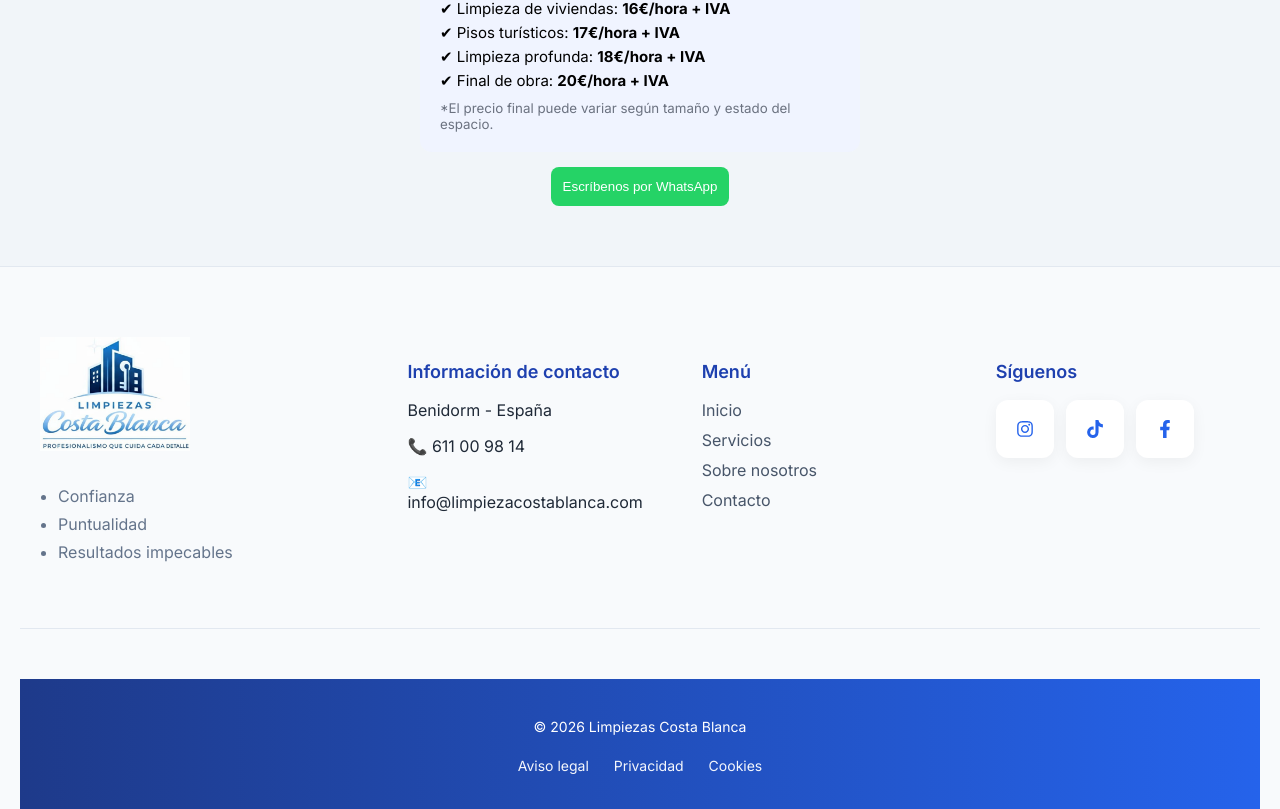
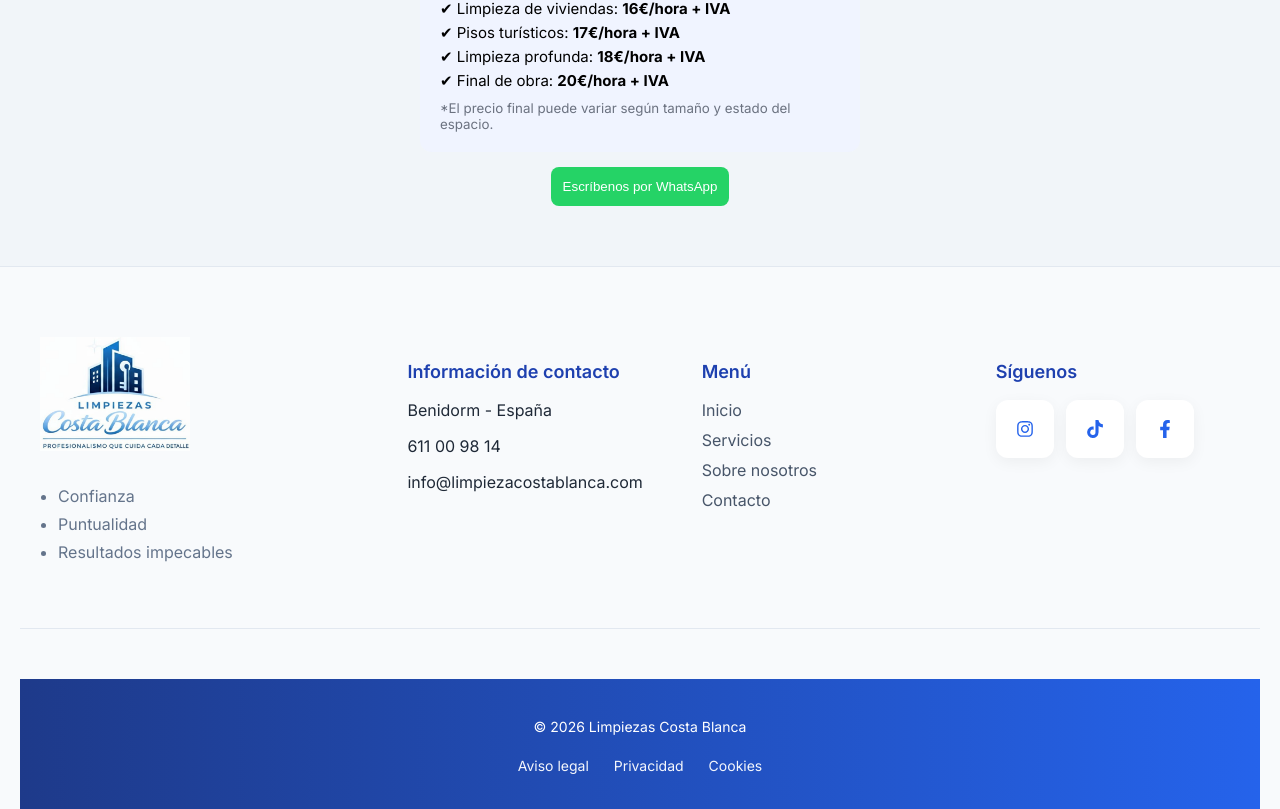
Before and after one commit to mduarte1996/limpiezas-dashboard, a React (Create React App) app: page / in a window 1280 px wide. Shown: the part 4275-5084 px from the top of the page. Built offline with nearby package versions, Linux system fonts and the light colour scheme; no server answers.

Commit message:
texto home

```diff
--- a/src/components/Footer.js
+++ b/src/components/Footer.js
@@ -22,8 +22,8 @@ function Footer() {
                 <div>
                     <h4>Información de contacto</h4>
                     <p>Benidorm - España</p>
-                    <p>📞 611 00 98 14</p>
-                    <p>📧 info@limpiezacostablanca.com</p>
+                    <p>611 00 98 14</p>
+                    <p>info@limpiezacostablanca.com</p>
                 </div>
 
                 <div>
```
